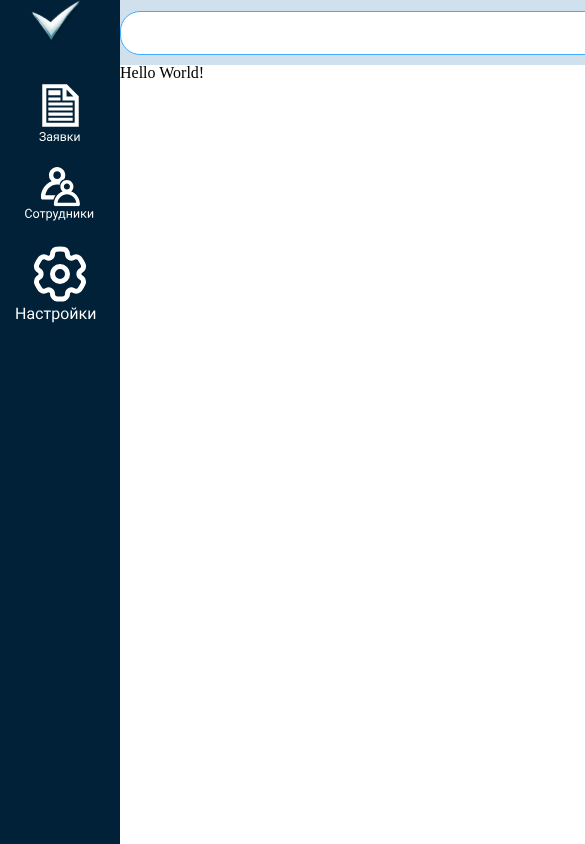
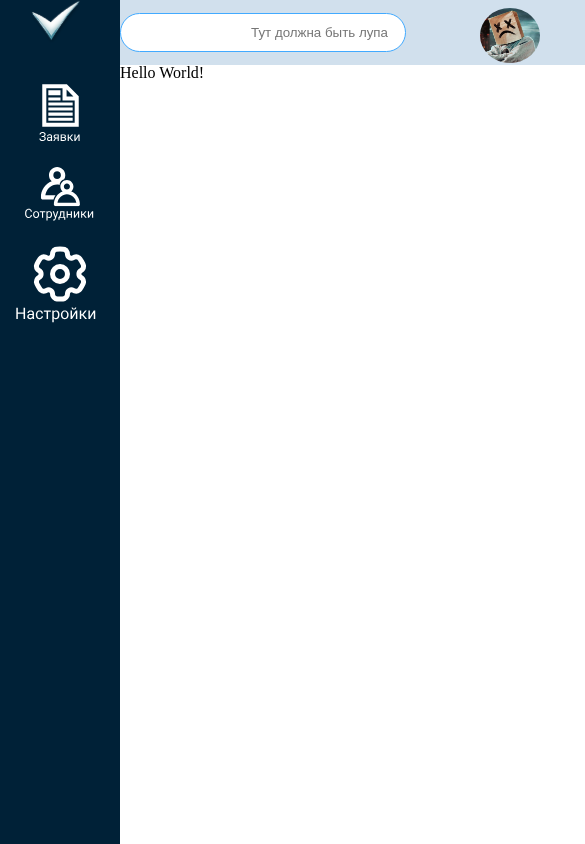
Before and after one commit to Giiill/Service-Desk, a Next.js app: page / in a window 390 px wide. Shown: the top 844 px of the page, 585 px wide, since content can reach past the window. Built offline with nearby package versions, Linux system fonts and the light colour scheme.

Commit message:
Added media query for topBar,changed breakpoint from 680 to 720

```diff
--- a/src/app/components/SideNavigation/styles.css
+++ b/src/app/components/SideNavigation/styles.css
@@ -53,7 +53,7 @@
     height: 79px;
 }
 
-@media (max-width:680px) {
+@media (max-width:720px) {
     .application-image {
         width: 77px;
         height: 77px;
--- a/src/app/components/TopBar/styles.css
+++ b/src/app/components/TopBar/styles.css
@@ -18,6 +18,7 @@
 
 .top-bar-input::placeholder {
     float: right;
+    margin-right: 15px;
 }
 .user-info-div {
     width: 208px;
@@ -37,3 +38,22 @@
 .main-image {
     border-radius: 50%;
 }
+
+@media (max-width:720px) {
+
+    .top-bar-input {
+        width: 280px;
+        height: 35px;
+    }
+    .top-bar-main {
+        width: 100%;
+    }
+    .name-surname-div {
+        display: none;
+    }
+    .main-image {
+        width: 60px;
+        height: 55px;
+        border-radius: 50%;
+    }
+}
```
